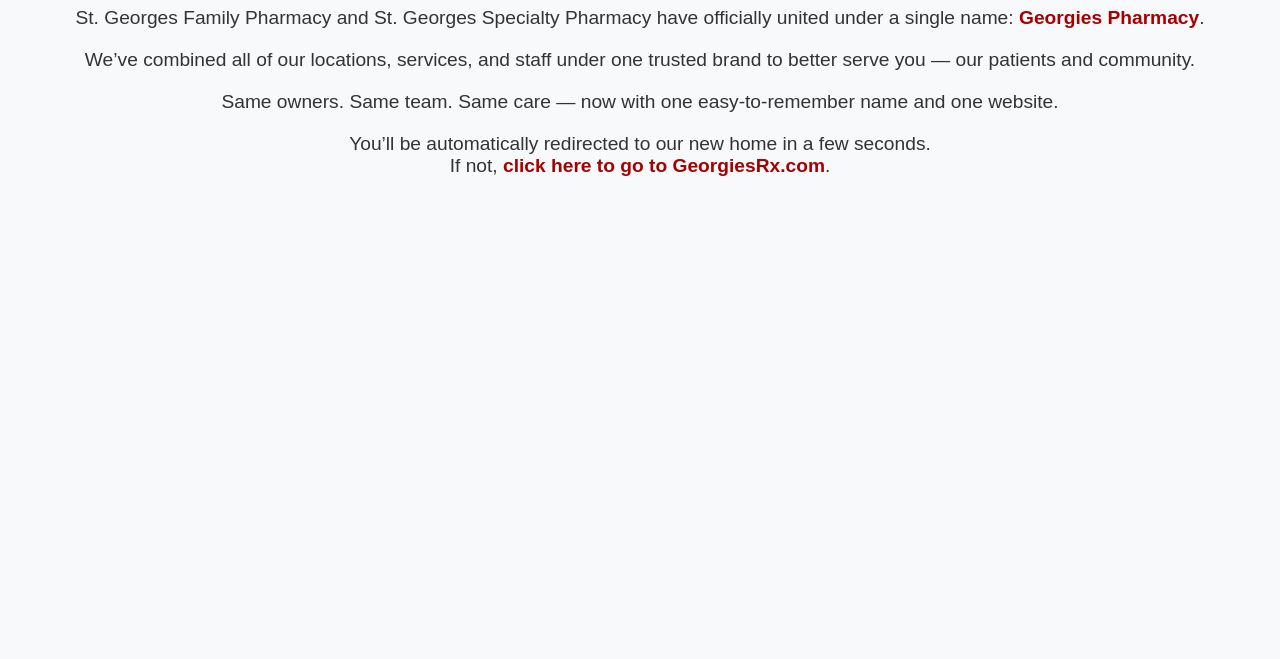
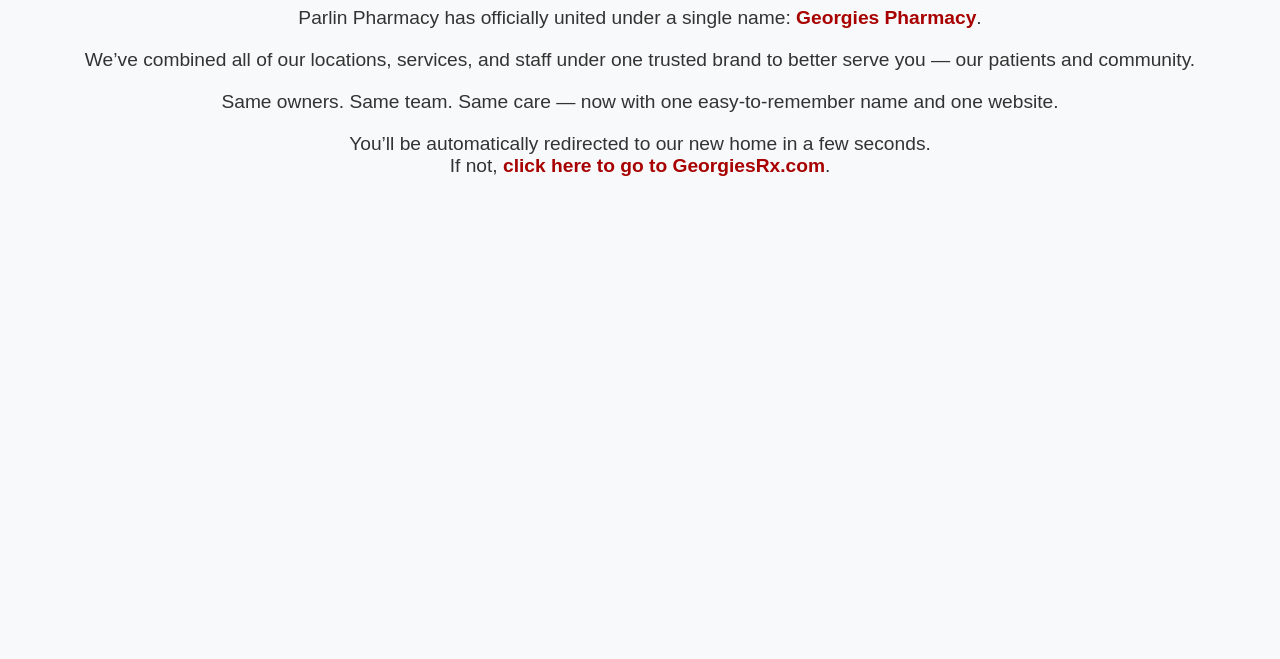
Before and after one commit to vineetparikh-rph/parlinrx-redirect, a plain HTML site: page index.html in a window 1280 px wide. Shown: the part 141-800 px from the top of the page. Drawn offline with Linux system fonts and the light colour scheme.

Commit message:
Add files via upload

```diff
--- a/index.html
+++ b/index.html
@@ -33,7 +33,7 @@
 </head>
 <body>
   <h1>We’re Now GeorgiesRx.com!</h1>
-  <p>St. Georges Family Pharmacy and St. Georges Specialty Pharmacy have officially united under a single name: <strong>Georgies Pharmacy</strong>.</p>
+  <p>Parlin Pharmacy has officially united under a single name: <strong>Georgies Pharmacy</strong>.</p>
   <p>We’ve combined all of our locations, services, and staff under one trusted brand to better serve you — our patients and community.</p>
   <p>Same owners. Same team. Same care — now with one easy-to-remember name and one website.</p>
   <p>You’ll be automatically redirected to our new home in a few seconds.<br />
```
